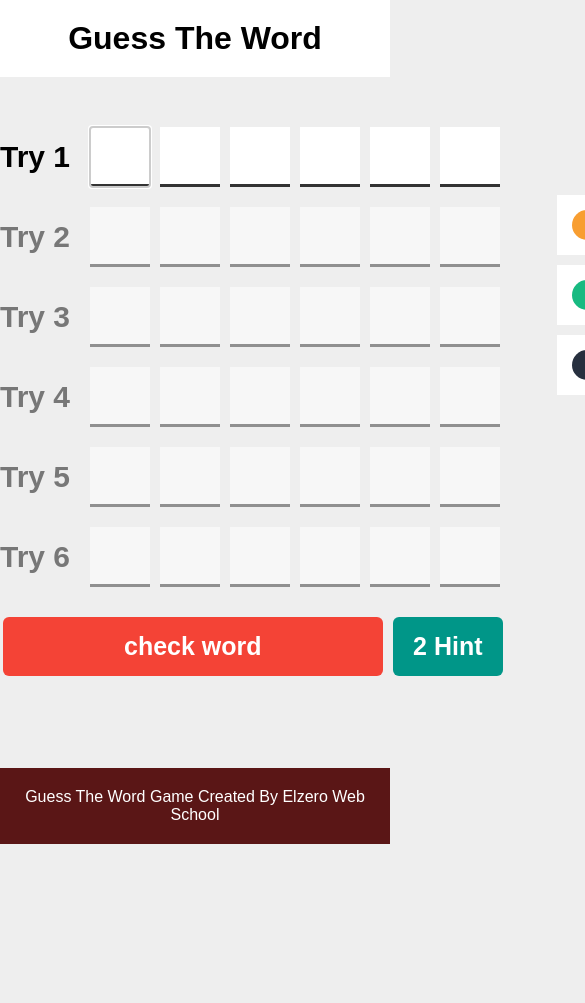
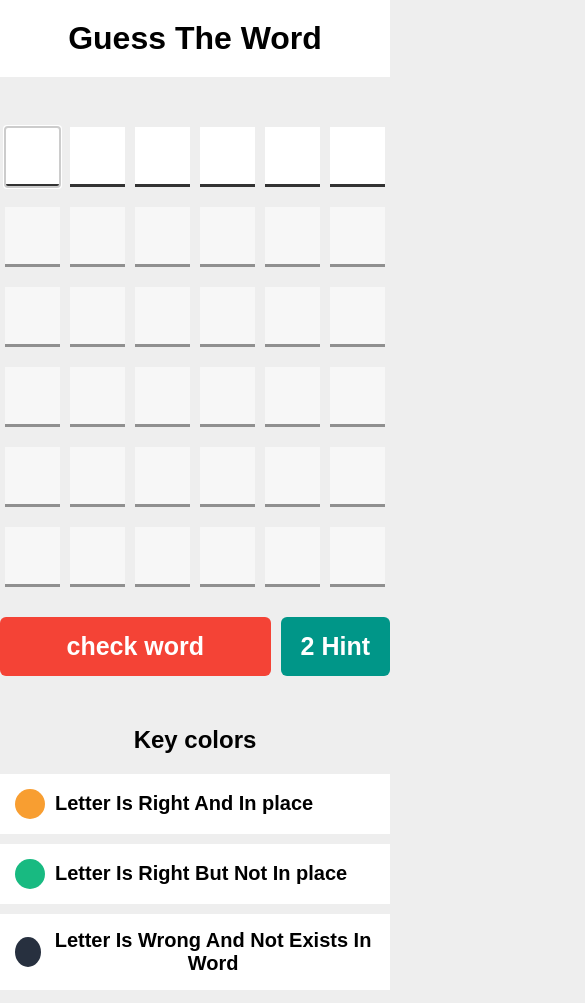
Before and after one commit to Mohamed-Abdalla-Dev/Guess-The-Word-Game, a plain HTML site: page index.html in a window 390 px wide. Shown: the top 1003 px of the page, 585 px wide, since content can reach past the window. Drawn offline with Linux system fonts and the light colour scheme.

Commit message:
Responsive Design

```diff
--- a/guess.css
+++ b/guess.css
@@ -19,10 +19,11 @@ h1 {
   text-align: center;
   margin: 20px auto;
   display: flex;
-  width: 1000px;
-  height: 100vh;
+  width: 100%;
+  max-width: 1000px;
   align-items: flex-start;
   justify-content: space-between;
+  flex-wrap: wrap;
   .game-area {
     text-align: center;
     .inputs > div {
@@ -40,9 +41,10 @@ h1 {
       display: flex;
       justify-content: center;
       align-items: center;
-      width: 500px;
+      width: 100%;
       margin: 30px auto;
       gap: 10px;
+      max-width: 500px;
       .check {
         background-color: var(--primary-color);
         color: white;
@@ -73,7 +75,8 @@ h1 {
     }
     input {
       margin: 0 5px;
-      width: 60px;
+      width: 100%;
+      max-width: 60px;
       height: 60px;
       text-align: center;
       font-size: 45px;
@@ -130,6 +133,16 @@ h1 {
     }
   }
 }
+@media (max-width: 991px) {
+  .guess-game {
+    justify-content: center;
+  }
+}
+@media (max-width: 768px) {
+  .inputs > div span {
+    display: none;
+  }
+}
 .message {
   text-align: center;
   font-weight: bold;
@@ -156,3 +169,8 @@ footer {
   background-color: #5a1616;
   color: white;
 }
+@media (max-width: 768px) {
+  footer {
+    position: relative;
+  }
+}
```
